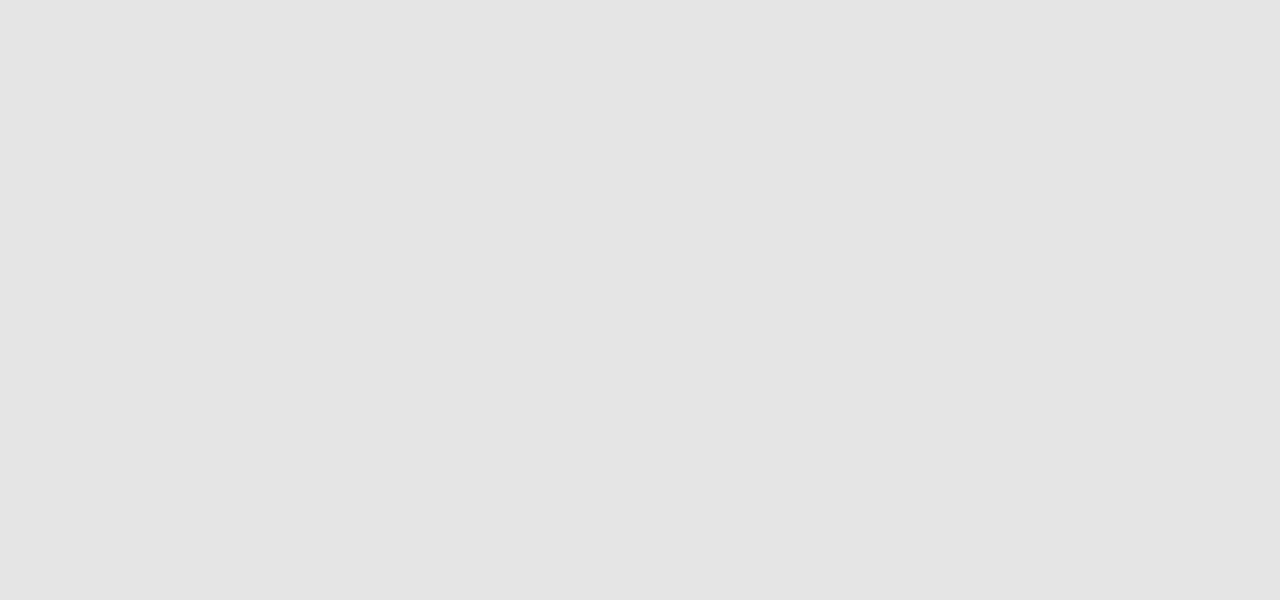
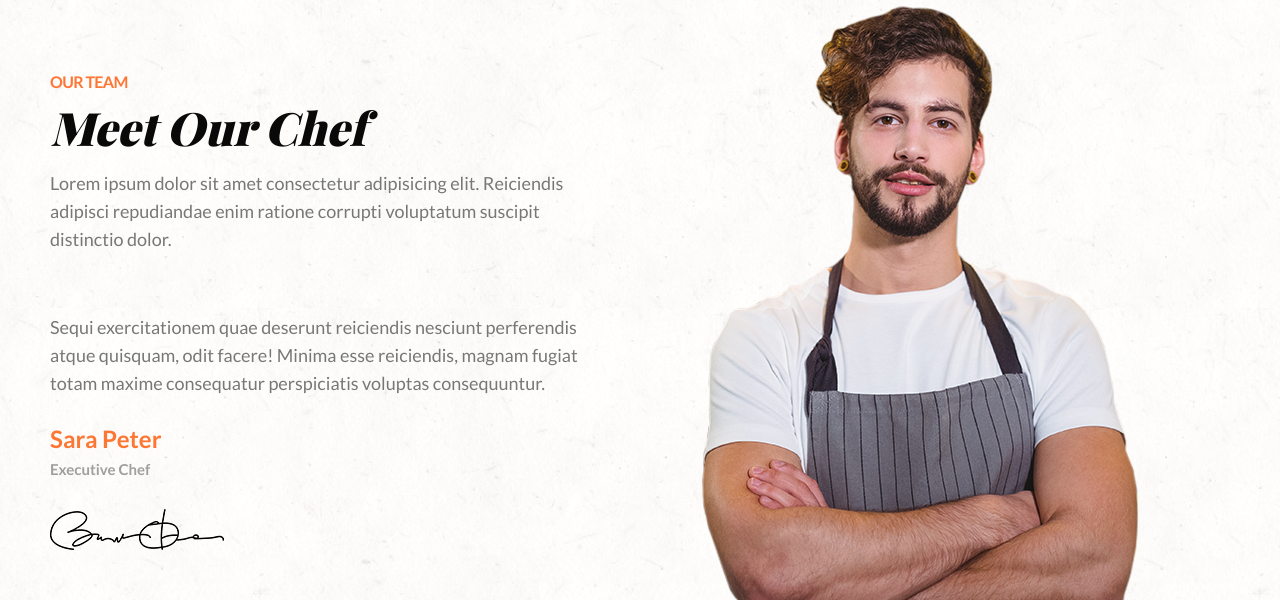
Before and after one commit to dalinec/restaurant-landing-page, a React (Vite) app: page / in a window 1280 px wide. Shown: the part 2892-3492 px from the top of the page. Before the commit the page ends 2880 px from the top, so only its background shows below. Built offline with nearby package versions, Linux system fonts and the light colour scheme; a web font is replaced by a local one.

Commit message:
add team section

```diff
--- a/src/App.jsx
+++ b/src/App.jsx
@@ -1,6 +1,7 @@
 import About from './components/About';
 import Hero from './components/Hero';
 import Menu from './components/Menu';
+import Team from './components/Team';
 
 function App() {
   return (
@@ -8,6 +9,7 @@
       <Hero />
       <About />
       <Menu />
+      <Team />
     </div>
   );
 }
--- a/src/components/Menu.jsx
+++ b/src/components/Menu.jsx
@@ -6,7 +6,7 @@
 const Menu = () => {
   const { title, subtitle, modelImg, menuItems, btnText } = menuData;
   return (
-    <section className='min-h-[1280px]'>
+    <section className='min-h-[790px]'>
       {/* background */}
       <div className='h-[780px] bg-menu absolute w-full max-w-[1800px] -z-0'></div>
       {/* text */}
@@ -61,11 +61,14 @@
                 {
                   const { image, name, price, description } = item;
                   return (
-                    <div className='flex flex-row lg:flex-col h-full'>
+                    <div
+                      key={index}
+                      className='flex flex-col h-full items-center'
+                    >
                       {/* img */}
                       {/* reverse order */}
                       <div
-                        className={`w-[45%] md:w-auto ${
+                        className={`w-auto ${
                           index === 1 || index === 3
                             ? 'lg:order-1'
                             : 'order-none'
@@ -74,7 +77,7 @@
                         <img src={image} alt={name} />
                       </div>
                       {/* text */}
-                      <div className='bg-[#fff3e4] flex flex-1 flex-col justify-center px-6 lg:p-12 lg:max-h-[250px] xl:max-h-max'>
+                      <div className='bg-[#fff3e4] flex flex-col justify-center px-6 lg:p-12 lg:max-h-[250px] xl:max-h-max mb-5 lg:mb-0 max-w-[300px]'>
                         <div className='text-center'>
                           <div className='text-xl font-semibold text-dark xl:text-2xl'>
                             {name}
--- /dev/null
+++ b/src/components/Team.jsx
@@ -0,0 +1,59 @@
+import { teamData } from '../data';
+import { motion } from 'framer-motion';
+import { fadeIn } from '../variants';
+
+function Team() {
+  const {
+    title,
+    pretitle,
+    sub1,
+    sub2,
+    name,
+    occupation,
+    signatureImg,
+    chefImg,
+  } = teamData;
+  return (
+    <section className='relative top-96 z-10 lg:top-[480px] min-h-[1280px]'>
+      <div className='container mx-auto'>
+        {/* text and img wrapper */}
+        <div className='flex flex-col lg:flex-row gap-x-[120px] items-center lg:items-start'>
+          {/* text */}
+          <motion.div
+            variants={fadeIn('down', 'tween', 0.6, 1.6)}
+            initial='hidden'
+            whileInView='show'
+            className='flex-1 text-center lg:text-left lg:pt-16'
+          >
+            <div className='pretitle'>{pretitle}</div>
+            <h2 className='h2 capitalize'>{title}</h2>
+            <p className='mb-[60px]'>{sub1}</p>
+            <p>{sub2}</p>
+            <div className='my-[26px]'>
+              <div className='text-2xl capitalize font-semibold text-accent'>
+                {name}
+              </div>
+              <div className='text-[15px] font-semibold capitalize text-grey/70'>
+                {occupation}
+              </div>
+            </div>
+            <div className='flex justify-center lg:justify-start mb-6 lg:mb-0'>
+              <img src={signatureImg} alt={name} />
+            </div>
+          </motion.div>
+          {/* img */}
+          <motion.div
+            variants={fadeIn('up', 'tween', 0.7, 1.6)}
+            initial='hidden'
+            whileInView='show'
+            className='flex-1'
+          >
+            <img src={chefImg} alt='chef' />
+          </motion.div>
+        </div>
+      </div>
+    </section>
+  );
+}
+
+export default Team;
--- a/src/data.jsx
+++ b/src/data.jsx
@@ -13,6 +13,8 @@
 import MenuImg4 from '../src/assets/menu/4.png';
 import ModelWhiteImg from '../src/assets/model-white.png';
 import ModelBlackImg from '../src/assets/model-black.png';
+import SignatureImg from '../src/assets/team/signature.png';
+import ChefImg from '../src/assets/team/chef.png';
 
 export const heroData = {
   pretitle: 'Nothing brings together like',
@@ -81,3 +83,14 @@
     },
   ],
 };
+
+export const teamData = {
+  pretitle: 'our team',
+  title: 'meet our chef',
+  sub1: ' Lorem ipsum dolor sit amet consectetur adipisicing elit. Reiciendis adipisci repudiandae enim ratione corrupti voluptatum suscipit distinctio dolor.',
+  sub2: 'Sequi exercitationem quae deserunt reiciendis nesciunt perferendis atque quisquam, odit facere! Minima esse reiciendis, magnam fugiat totam maxime consequatur perspiciatis voluptas consequuntur.',
+  name: 'sara peter',
+  occupation: 'executive chef',
+  signatureImg: SignatureImg,
+  chefImg: ChefImg,
+};
```
